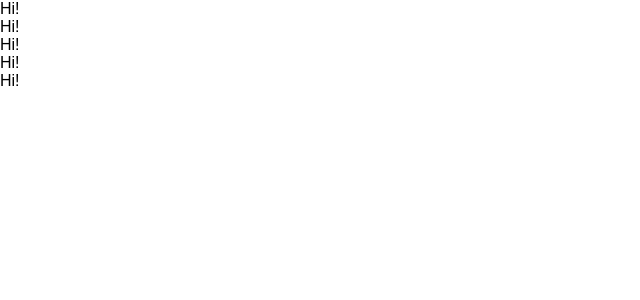
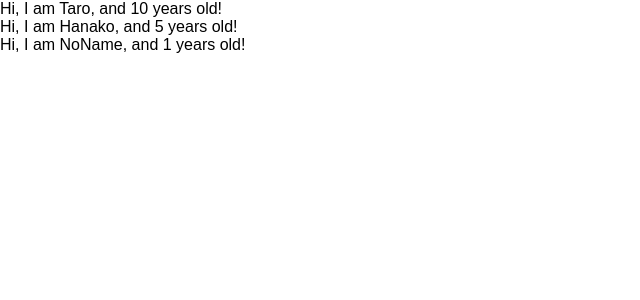
Before and after one commit to toyoshimmer/udemy-react-redux-crud-application, a React (Create React App) app: page / in a window 1280 px wide. Shown: the top 300 px of the page, without its empty margins (0-640 px from the left). Built offline with nearby package versions, Linux system fonts and the light colour scheme.

Commit message:
learn props of component

```diff
--- a/src/App.js
+++ b/src/App.js
@@ -1,30 +1,28 @@
 import React from 'react';
 
-//class App extends Component {
-//  render() {
-//    return (
-//      <React.Fragment>
-//        <label htmlFor="bar">bar</label>
-//        <input type="text" onChange={() => {console.log("I am clicked.")}} />;
-//      </React.Fragment>
-//    )
-//  }
-//}
-
 const App = () => {
+  const profiles = [
+    { name: "Taro", age: 10 },
+    { name: "Hanako", age: 5 },
+    { name: "NoName"}
+  ]
   return (
   <div>
-    <Cat />
-    <Cat />
-    <Cat />
-    <Cat />
-    <Cat />
+    {
+      profiles.map((profile, index) => {
+        return <User name={profile.name} age={profile.age} key={index} />
+      })
+    }
   </div>
   )
 }
 
-const Cat = () => {
-  return <div>Hi!</div>
+const User = (props) => {
+  return <div>Hi, I am {props.name}, and {props.age} years old! </div>
+}
+
+User.defaultProps = {
+  age: 1
 }
 
 export default App;
```
